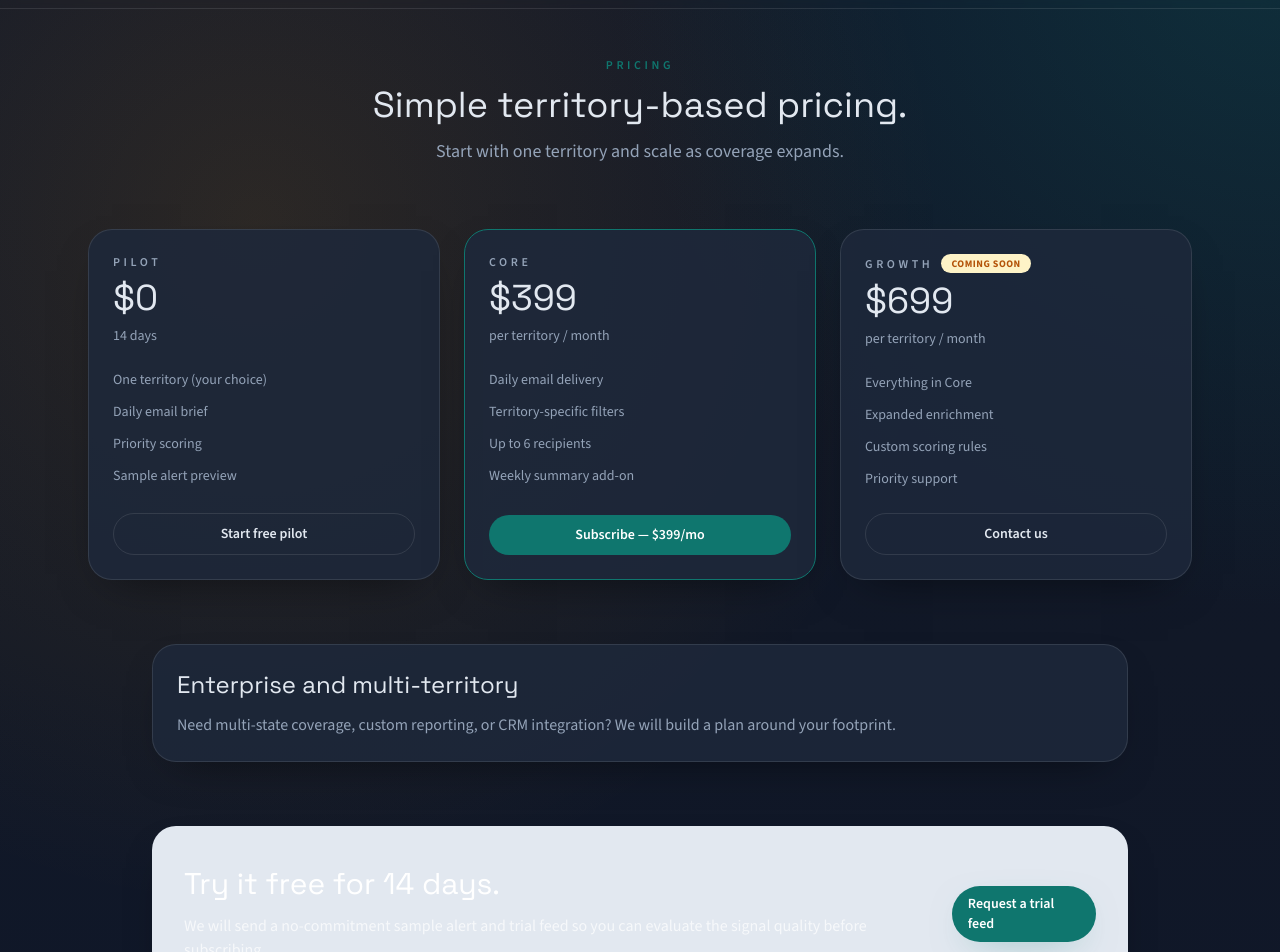
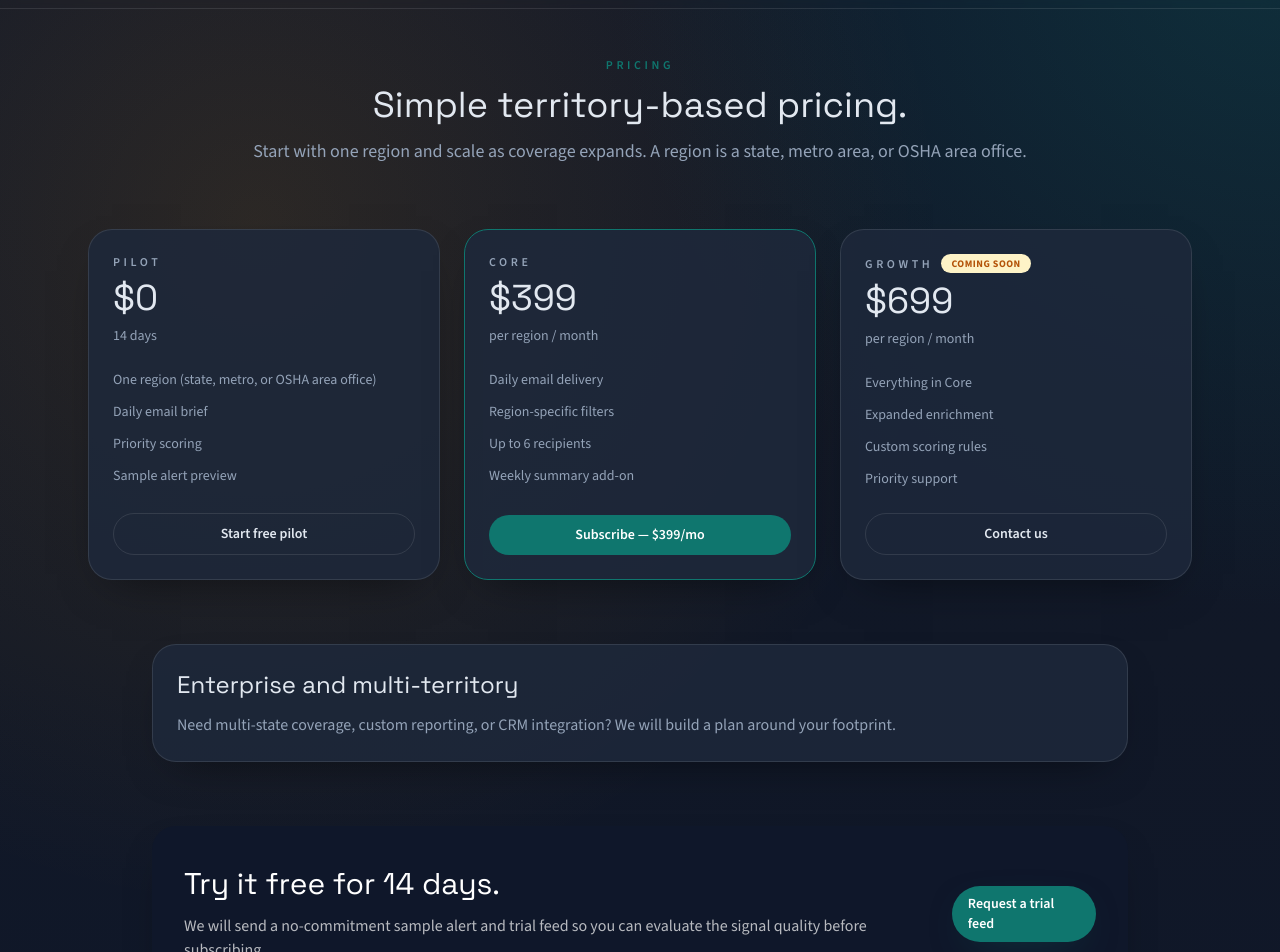
Before and after one commit to cchevali/OSHA_Leads, a Next.js app in the folder web/: page /pricing in a window 1280 px wide. Shown: the part 60-1012 px from the top of the page. Built offline with nearby package versions, Linux system fonts and the light colour scheme.

Commit message:
Fix dark mode readability (inkFixed for CTA banners) and clarify territory -> region language

```diff
--- a/web/app/faq/page.tsx
+++ b/web/app/faq/page.tsx
@@ -61,7 +61,7 @@ export default function FaqPage() {
       </section>
 
       <section className="mx-auto w-full max-w-5xl px-6">
-        <div className="rounded-3xl bg-ink px-8 py-10 text-white shadow-soft">
+        <div className="rounded-3xl bg-inkFixed px-8 py-10 text-white shadow-soft">
           <div className="flex flex-col gap-6 md:flex-row md:items-center md:justify-between">
             <div>
               <h2 className="font-display text-3xl">Still have questions?</h2>
--- a/web/app/globals.css
+++ b/web/app/globals.css
@@ -12,6 +12,7 @@
   --color-card: rgba(255, 255, 255, 0.85);
   --color-card-border: rgba(0, 0, 0, 0.1);
   --color-surface: rgba(255, 255, 255, 0.7);
+  --color-ink-fixed: #0f172a;
   --shadow-color: rgba(15, 23, 42, 0.45);
   --bg-body: #f6f1e7;
   --bg-body-end: #fbf9f4;
@@ -29,6 +30,7 @@
   --color-card: rgba(30, 41, 59, 0.85);
   --color-card-border: rgba(255, 255, 255, 0.1);
   --color-surface: rgba(30, 41, 59, 0.7);
+  --color-ink-fixed: #0f172a;
   --shadow-color: rgba(0, 0, 0, 0.6);
   --bg-body: #0f172a;
   --bg-body-end: #111827;
@@ -61,6 +63,7 @@ body {
     opacity: 0;
     transform: translateY(12px);
   }
+
   100% {
     opacity: 1;
     transform: translateY(0);
@@ -71,6 +74,7 @@ body {
   0% {
     opacity: 0;
   }
+
   100% {
     opacity: 1;
   }
@@ -80,18 +84,18 @@ body {
   .animate-fade-up {
     animation: fade-up 0.7s ease-out both;
   }
+
   .animate-fade-in {
     animation: fade-in 0.6s ease-out both;
   }
+
   .bg-paper {
     background-image:
       linear-gradient(180deg, var(--color-card) 0%, var(--color-surface) 100%),
-      repeating-linear-gradient(
-        120deg,
+      repeating-linear-gradient(120deg,
         rgba(15, 23, 42, 0.035) 0px,
         rgba(15, 23, 42, 0.035) 1px,
         transparent 1px,
-        transparent 8px
-      );
+        transparent 8px);
   }
 }
--- a/web/app/how-it-works/page.tsx
+++ b/web/app/how-it-works/page.tsx
@@ -86,7 +86,7 @@ export default function HowItWorksPage() {
       </section>
 
       <section className="mx-auto w-full max-w-5xl px-6">
-        <div className="rounded-3xl bg-ink px-8 py-10 text-white shadow-soft">
+        <div className="rounded-3xl bg-inkFixed px-8 py-10 text-white shadow-soft">
           <div className="flex flex-col gap-6 md:flex-row md:items-center md:justify-between">
             <div>
               <h2 className="font-display text-3xl">Ready to pilot your territory?</h2>
--- a/web/app/page.tsx
+++ b/web/app/page.tsx
@@ -44,13 +44,13 @@ export default function HomePage() {
         <div className="grid gap-10 lg:grid-cols-[1.1fr_0.9fr] lg:items-center">
           <div className="space-y-6">
             <p className="inline-flex items-center rounded-full border border-cardBorder bg-card px-4 py-2 text-xs font-semibold uppercase tracking-[0.3em] text-inkMuted">
-              Nationwide, territory-based OSHA enforcement alerts
+              Nationwide, region-based OSHA enforcement alerts
             </p>
             <h1 className="font-display text-4xl text-ink md:text-5xl lg:text-6xl">
               Daily OSHA enforcement signals that surface new inspections before citations post.
             </h1>
             <p className="text-lg text-inkMuted md:text-xl">
-              {site.brandName} delivers nationwide, territory-based OSHA enforcement signal alerts to help
+              {site.brandName} delivers nationwide, region-based OSHA enforcement signal alerts to help
               employer-side attorneys and safety consultants prioritize outreach while the window is still open.
             </p>
             <CTAButtons />
@@ -129,8 +129,8 @@ export default function HomePage() {
               body: "Every alert is scored for urgency, scope, and commercial intent."
             },
             {
-              title: "Territory fit",
-              body: "Signals are filtered to your territory, not a national firehose."
+              title: "Region fit",
+              body: "Signals are filtered to your region — a state, metro, or OSHA area office — not a national firehose."
             }
           ].map((item, index) => (
             <div
@@ -188,8 +188,8 @@ export default function HomePage() {
       <section className="mx-auto w-full max-w-6xl px-6">
         <SectionHeading
           eyebrow="Territories"
-          title="Subscribe by territory, scale by intent."
-          description="Start with one territory and add more as your coverage grows."
+          title="Subscribe by region, scale by intent."
+          description="Start with one region and add more as your coverage grows. A region is a state, metro area, or OSHA area office."
         />
         <div className="mt-10 grid gap-6 md:grid-cols-2">
           <div className="rounded-3xl border border-cardBorder bg-card p-6 shadow-soft">
@@ -228,13 +228,13 @@ export default function HomePage() {
       </section>
 
       <section className="mx-auto w-full max-w-6xl px-6">
-        <div className="rounded-3xl bg-ink px-8 py-10 text-white shadow-soft">
+        <div className="rounded-3xl bg-inkFixed px-8 py-10 text-white shadow-soft">
           <div className="flex flex-col gap-6 md:flex-row md:items-center md:justify-between">
             <div>
               <p className="text-xs font-semibold uppercase tracking-[0.3em] text-white/70">
                 Ready to see signals
               </p>
-              <h2 className="mt-3 font-display text-3xl">Request a trial feed for your territory.</h2>
+              <h2 className="mt-3 font-display text-3xl">Request a trial feed for your region.</h2>
               <p className="mt-3 text-white/70">
                 We will send a sample alert and set up a short trial feed so you can evaluate signal
                 quality.
--- a/web/app/pricing/page.tsx
+++ b/web/app/pricing/page.tsx
@@ -26,7 +26,7 @@ export default function PricingPage() {
       note: "14 days",
       highlight: false,
       features: [
-        "One territory (your choice)",
+        "One region (state, metro, or OSHA area office)",
         "Daily email brief",
         "Priority scoring",
         "Sample alert preview"
@@ -39,11 +39,11 @@ export default function PricingPage() {
     {
       name: "Core",
       price: "$399",
-      note: "per territory / month",
+      note: "per region / month",
       highlight: true,
       features: [
         "Daily email delivery",
-        "Territory-specific filters",
+        "Region-specific filters",
         "Up to 6 recipients",
         "Weekly summary add-on"
       ],
@@ -55,7 +55,7 @@ export default function PricingPage() {
     {
       name: "Growth",
       price: "$699",
-      note: "per territory / month",
+      note: "per region / month",
       highlight: false,
       badge: "Coming Soon",
       features: [
@@ -77,7 +77,7 @@ export default function PricingPage() {
         <SectionHeading
           eyebrow="Pricing"
           title="Simple territory-based pricing."
-          description="Start with one territory and scale as coverage expands."
+          description="Start with one region and scale as coverage expands. A region is a state, metro area, or OSHA area office."
           align="center"
         />
       </section>
@@ -114,8 +114,8 @@ export default function PricingPage() {
                   href={plan.ctaHref}
                   {...(plan.ctaExternal ? { target: "_blank", rel: "noopener noreferrer" } : {})}
                   className={`inline-flex w-full items-center justify-center rounded-full px-4 py-2.5 text-sm font-semibold transition ${plan.ctaStyle === "primary"
-                      ? "bg-ocean text-white shadow-glow hover:bg-oceanDark"
-                      : "border border-cardBorder text-ink hover:border-ink/40"
+                    ? "bg-ocean text-white shadow-glow hover:bg-oceanDark"
+                    : "border border-cardBorder text-ink hover:border-ink/40"
                     }`}
                 >
                   {plan.ctaLabel}
@@ -137,7 +137,7 @@ export default function PricingPage() {
       </section>
 
       <section className="mx-auto w-full max-w-5xl px-6">
-        <div className="rounded-3xl bg-ink px-8 py-10 text-white shadow-soft">
+        <div className="rounded-3xl bg-inkFixed px-8 py-10 text-white shadow-soft">
           <div className="flex flex-col gap-6 md:flex-row md:items-center md:justify-between">
             <div>
               <h2 className="font-display text-3xl">Try it free for 14 days.</h2>
--- a/web/app/sample/page.tsx
+++ b/web/app/sample/page.tsx
@@ -42,7 +42,7 @@ export default function SamplePage() {
       </section>
 
       <section className="mx-auto w-full max-w-5xl px-6">
-        <div className="rounded-3xl bg-ink px-8 py-10 text-white shadow-soft">
+        <div className="rounded-3xl bg-inkFixed px-8 py-10 text-white shadow-soft">
           <div className="flex flex-col gap-6 md:flex-row md:items-center md:justify-between">
             <div>
               <h2 className="font-display text-3xl">Want this in your inbox?</h2>
--- a/web/components/TrialRequestForm.tsx
+++ b/web/components/TrialRequestForm.tsx
@@ -22,7 +22,7 @@ export default function TrialRequestForm() {
                 ``,
                 `Organization: ${company}`,
                 `Email: ${email}`,
-                `Territory: ${territory}`,
+                `Region: ${territory}`,
                 ``,
                 `Thanks`
             ].join("\n");
@@ -51,7 +51,7 @@ export default function TrialRequestForm() {
                     <a href={`mailto:${site.ctaEmail}`} className="font-semibold text-ocean underline">
                         {site.ctaEmail}
                     </a>{" "}
-                    with your company, email, and territory.
+                    with your company, email, and region.
                 </p>
                 <button
                     type="button"
@@ -89,13 +89,13 @@ export default function TrialRequestForm() {
                 />
             </label>
             <label className="grid gap-1.5 text-sm text-inkMuted">
-                Territory
+                Region (state, metro, or OSHA area office)
                 <input
                     required
                     type="text"
                     value={territory}
                     onChange={(e) => setTerritory(e.target.value)}
-                    placeholder="Ohio, Pennsylvania, or OSHA Area Office"
+                    placeholder="e.g. Ohio, Greater Chicago, OSHA Area Office — Cleveland"
                     className="rounded-xl border border-cardBorder bg-surface px-3 py-2.5 text-ink placeholder:text-inkMuted/50 outline-none transition focus:border-ocean"
                 />
             </label>
--- a/web/tailwind.config.ts
+++ b/web/tailwind.config.ts
@@ -14,6 +14,7 @@ const config: Config = {
       },
       colors: {
         ink: "var(--color-ink)",
+        inkFixed: "var(--color-ink-fixed)",
         inkMuted: "var(--color-ink-muted)",
         sand: "var(--color-sand)",
         sandStrong: "var(--color-sand-strong)",
```
